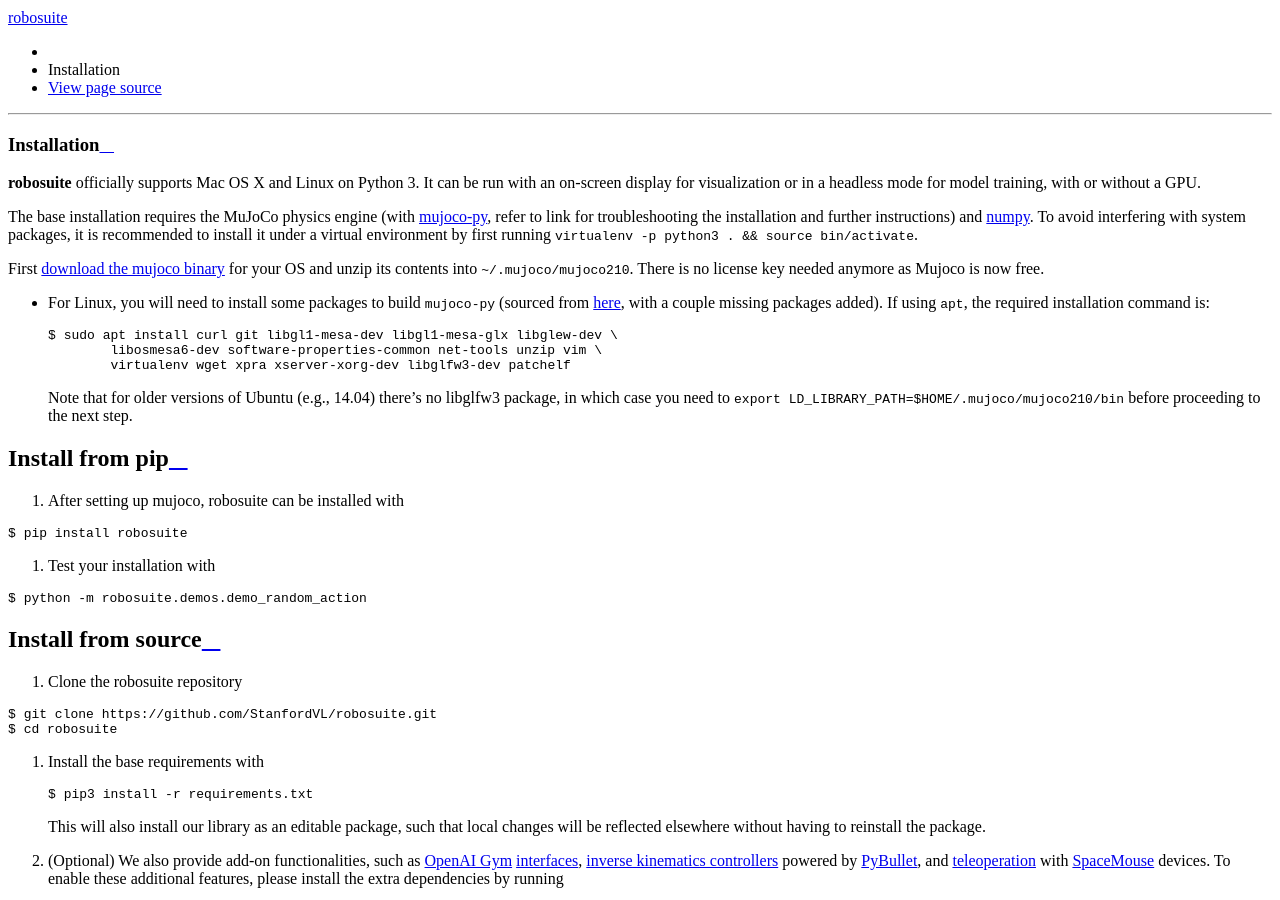
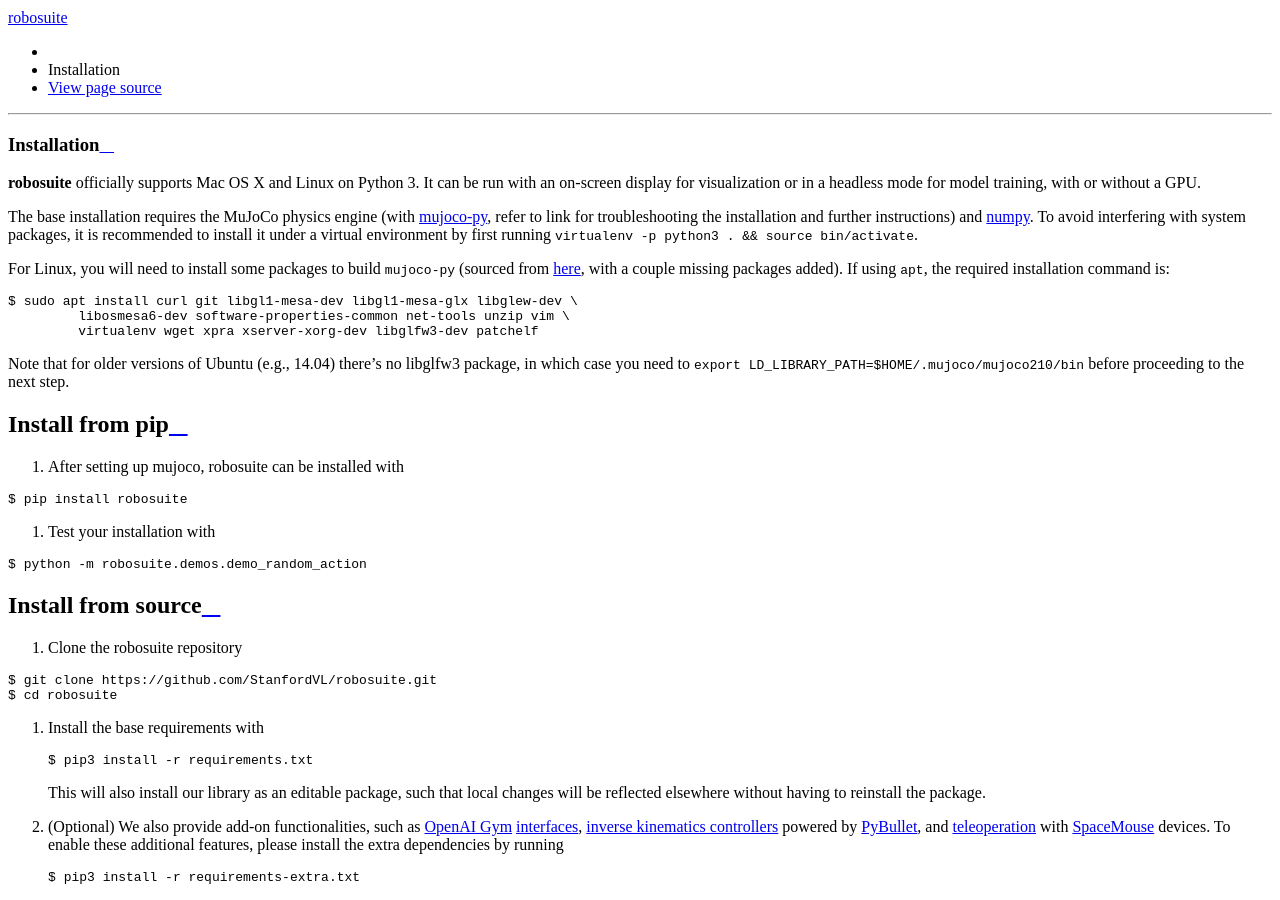
Before and after one commit to ARISE-Initiative/robosuite, a Sphinx documentation site: the page built from docs/installation.md, in a window 1280 px wide and 900 px high, scrolled down 962 px. Built offline with Sphinx 7.4.7 and the Read the Docs theme 2.0.0, drawn with Linux system fonts in a browser that asks for light colours.

Commit message:
removed mujoco installation instructions

````diff
--- a/docs/installation.md
+++ b/docs/installation.md
@@ -3,14 +3,13 @@
 
 The base installation requires the MuJoCo physics engine (with [mujoco-py](https://github.com/nimrod-gileadi/mujoco-py), refer to link for troubleshooting the installation and further instructions) and [numpy](http://www.numpy.org/). To avoid interfering with system packages, it is recommended to install it under a virtual environment by first running `virtualenv -p python3 . && source bin/activate`.
 
-First [download the mujoco binary](https://mujoco.org/download) for your OS and unzip its contents into `~/.mujoco/mujoco210`. There is no license key needed anymore as Mujoco is now free.
-   - For Linux, you will need to install some packages to build `mujoco-py` (sourced from [here](https://github.com/openai/mujoco-py/blob/master/Dockerfile), with a couple missing packages added). If using `apt`, the required installation command is:
-     ```sh
-     $ sudo apt install curl git libgl1-mesa-dev libgl1-mesa-glx libglew-dev \
-             libosmesa6-dev software-properties-common net-tools unzip vim \
-             virtualenv wget xpra xserver-xorg-dev libglfw3-dev patchelf
-     ```
-     Note that for older versions of Ubuntu (e.g., 14.04) there's no libglfw3 package, in which case you need to `export LD_LIBRARY_PATH=$HOME/.mujoco/mujoco210/bin` before proceeding to the next step.
+For Linux, you will need to install some packages to build `mujoco-py` (sourced from [here](https://github.com/openai/mujoco-py/blob/master/Dockerfile), with a couple missing packages added). If using `apt`, the required installation command is:
+   ```sh
+   $ sudo apt install curl git libgl1-mesa-dev libgl1-mesa-glx libglew-dev \
+            libosmesa6-dev software-properties-common net-tools unzip vim \
+            virtualenv wget xpra xserver-xorg-dev libglfw3-dev patchelf
+   ```
+   Note that for older versions of Ubuntu (e.g., 14.04) there's no libglfw3 package, in which case you need to `export LD_LIBRARY_PATH=$HOME/.mujoco/mujoco210/bin` before proceeding to the next step.
 
 ### Install from pip
 1. After setting up mujoco, robosuite can be installed with
````
